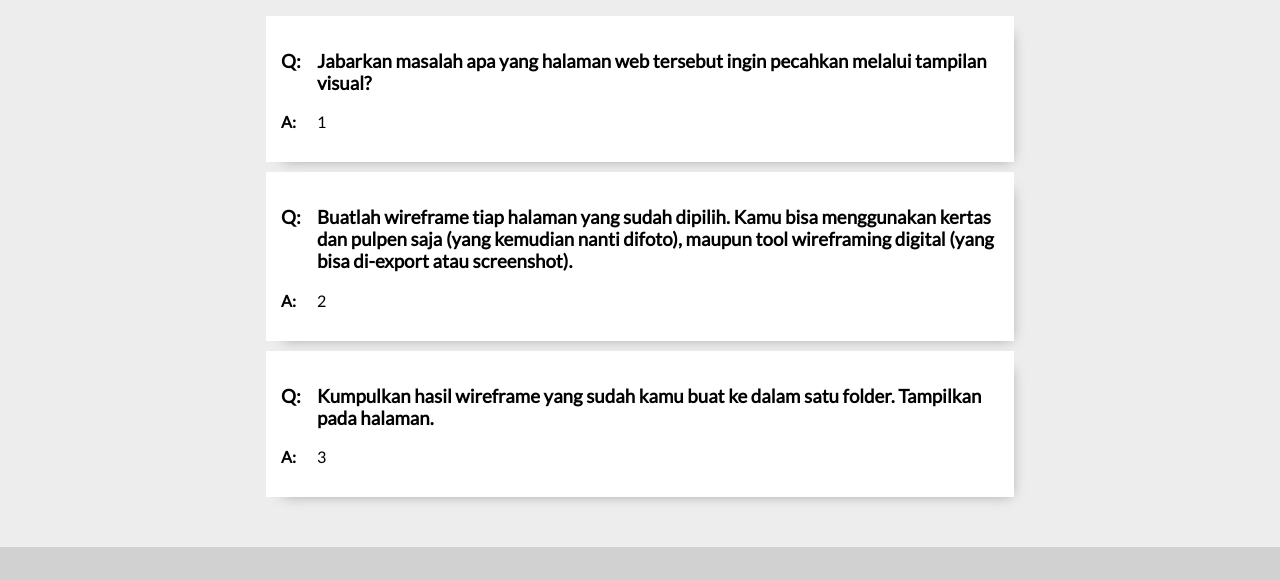
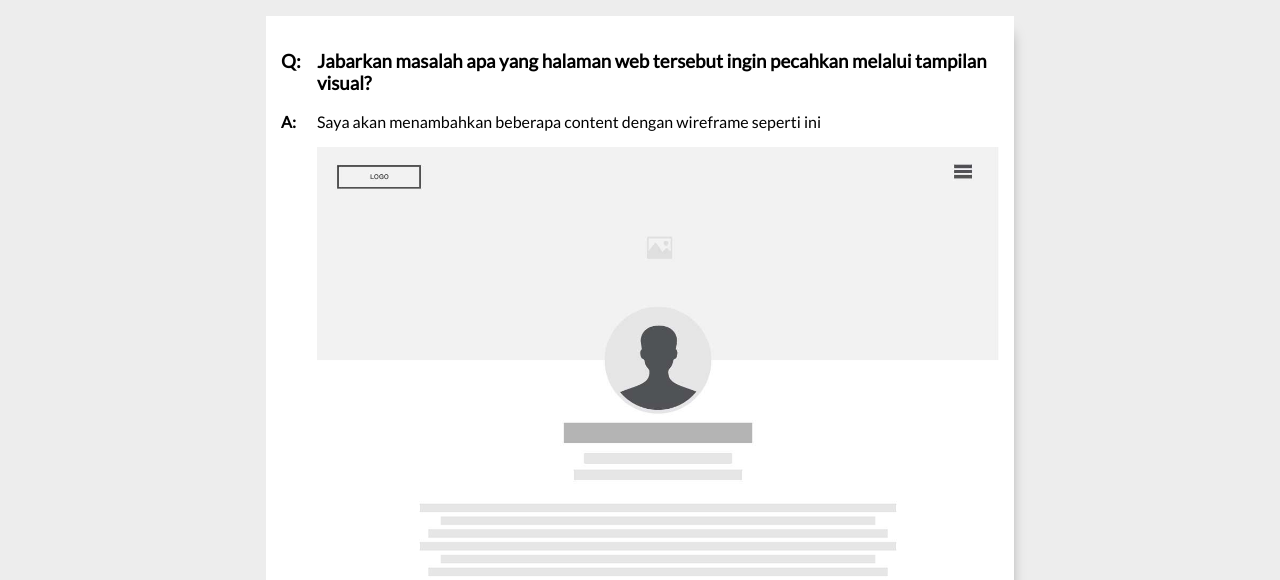
Before and after one commit to aditreza/wireframes.html, a plain HTML site: page index.html in a window 1280 px wide. Shown: the part 205-785 px from the top of the page. Drawn offline with Linux system fonts and the light colour scheme.

Commit message:
update content

```diff
--- a/index.html
+++ b/index.html
@@ -34,42 +34,12 @@
           <b>A: </b>
         </div>
         <div class="answer1">
-          <p>1</p>
+          <p>Saya akan menambahkan beberapa content dengan wireframe seperti ini</p>
+          <img src="assets/images/wireframe.jpg" alt="wireframe" width="100%">
         </div>
       </div>
     </div>
-    <div class="block">
-      <div class="qa">
-        <div class="answer">
-          <h3>Q:</h3>
-        </div>
-        <div class="answer1">
-          <h3>Buatlah wireframe tiap halaman yang sudah dipilih. Kamu bisa menggunakan kertas dan pulpen saja (yang kemudian nanti difoto), maupun tool wireframing digital (yang bisa di-export atau screenshot).</h3>
-        </div>
-        <div class="answer">
-          <b>A: </b>
-        </div>
-        <div class="answer1">
-          <p>2</p>
-        </div>
-      </div>
-    </div>
-    <div class="block">
-      <div class="qa">
-        <div class="answer">
-          <h3>Q:</h3>
-        </div>
-        <div class="answer1">
-          <h3>Kumpulkan hasil wireframe yang sudah kamu buat ke dalam satu folder. Tampilkan pada halaman.</h3>
-        </div>
-        <div class="answer">
-          <b>A: </b>
-        </div>
-        <div class="answer1">
-          <p>3</p>
-        </div>
-      </div>
-    </div>
+
 
   </div>
 
```
Also changed, not shown: assets/images/wireframe.jpg (added).
